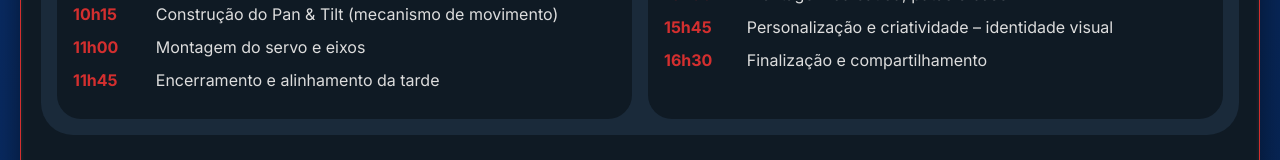
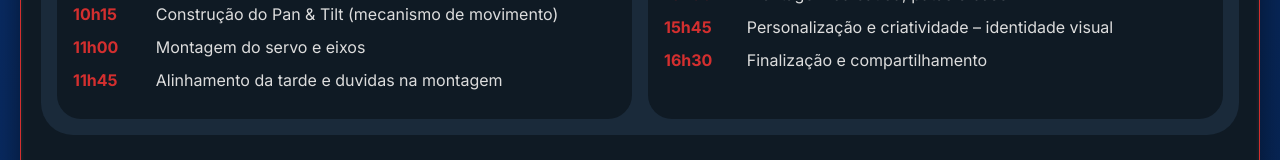
Before and after one commit to PNE-DE-CAI/roboticaurecaieiras2026, a plain HTML site: page index.html in a window 1280 px wide. Shown: the part 617-777 px from the top of the page. Drawn offline with Linux system fonts and the light colour scheme.

Commit message:
Update index.html

```diff
--- a/index.html
+++ b/index.html
@@ -66,7 +66,7 @@
             <div class="agenda-item"><span class="time">9h30</span><span class="desc">Programação com micro:bit – Laço FOR e blocos customizados</span></div>
             <div class="agenda-item"><span class="time">10h15</span><span class="desc">Construção do Pan & Tilt (mecanismo de movimento)</span></div>
             <div class="agenda-item"><span class="time">11h00</span><span class="desc">Montagem do servo e eixos</span></div>
-            <div class="agenda-item"><span class="time">11h45</span><span class="desc">Encerramento e alinhamento da tarde</span></div>
+            <div class="agenda-item"><span class="time">11h45</span><span class="desc">Alinhamento da tarde e duvidas na montagem</span></div>
         </div>
         <div class="agenda-col">
             <h3>🌙 Tarde</h3>
```
